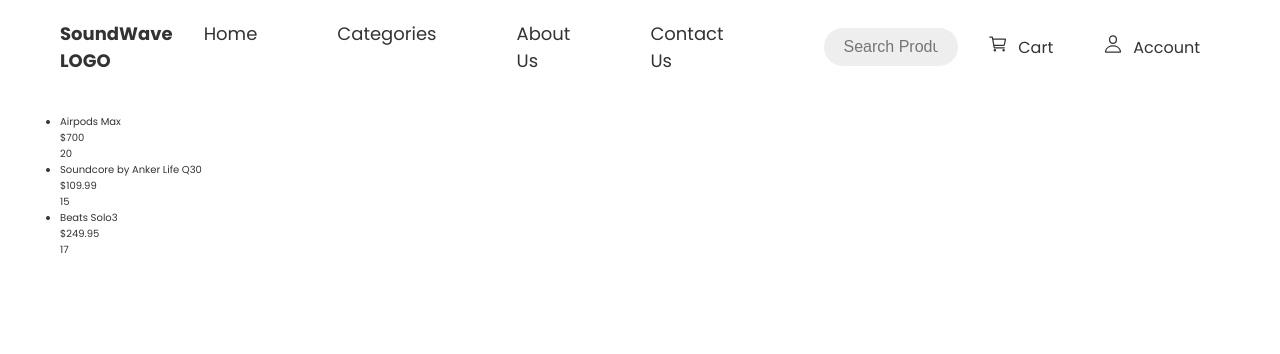
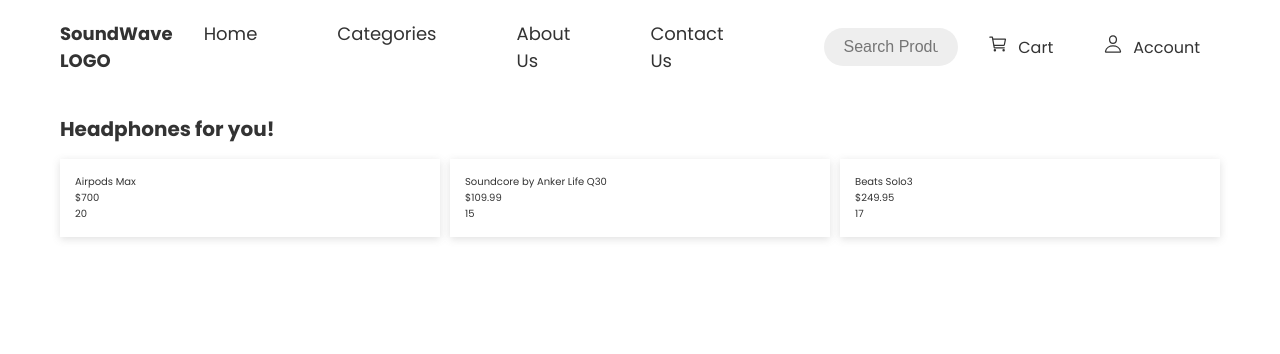
Before and after one commit to ajaystha42/soundWave, a PHP site: page /html/index.html in a window 1280 px wide. Shown: the top 354 px of the page. Run offline with PHP 8.4, Linux system fonts and the light colour scheme.

Commit message:
added minor improvements

```diff
--- a/css/general.css
+++ b/css/general.css
@@ -56,6 +56,13 @@
 body {
   font-family: "Poppins", sans-serif;
   color: #333;
+}
+
+/* ***************HEADINGS**************** */
+/* **************************************** */
+.heading-tertiary {
+  font-size: 2rem;
+  margin: 1.5rem 0;
 }
 
 /* ***************BUTTONS**************** */
--- a/css/styles.css
+++ b/css/styles.css
@@ -1,3 +1,17 @@
 .main-container {
   margin: 2rem 6rem;
 }
+
+/* ****************LIST***************** */
+/* ************************************* */
+.list {
+  display: grid;
+  gap: 1rem;
+  grid-template-columns: repeat(auto-fit, minmax(24rem, 1fr));
+}
+
+.list li {
+  display: inline-block;
+  padding: 1.5rem;
+  box-shadow: rgba(99, 99, 99, 0.2) 0px 2px 8px 0px;
+}
--- a/html/index.html
+++ b/html/index.html
@@ -55,7 +55,8 @@
     </header>
 
     <main class="main-container">
-      <ul class="list"></ul>
+      <h3 class="heading-tertiary">Headphones for you!</h3>
+      <ul class="list headphone-list"></ul>
     </main>
   </body>
 </html>
--- a/js/index.js
+++ b/js/index.js
@@ -13,13 +13,13 @@
   // );
 
   // create a list of <li> and send to <ul>
-  const list = document.querySelector(".list");
+  const headphoneList = document.querySelector(".headphone-list");
   data.forEach((item) => {
     const li = document.createElement("li");
     li.innerHTML = `<p>${item.name}</p>
     <p>$${item.price}</p>
     <p>${item.availableQuantity}</p>`;
 
-    list.appendChild(li);
+    headphoneList.appendChild(li);
   });
 };
```
